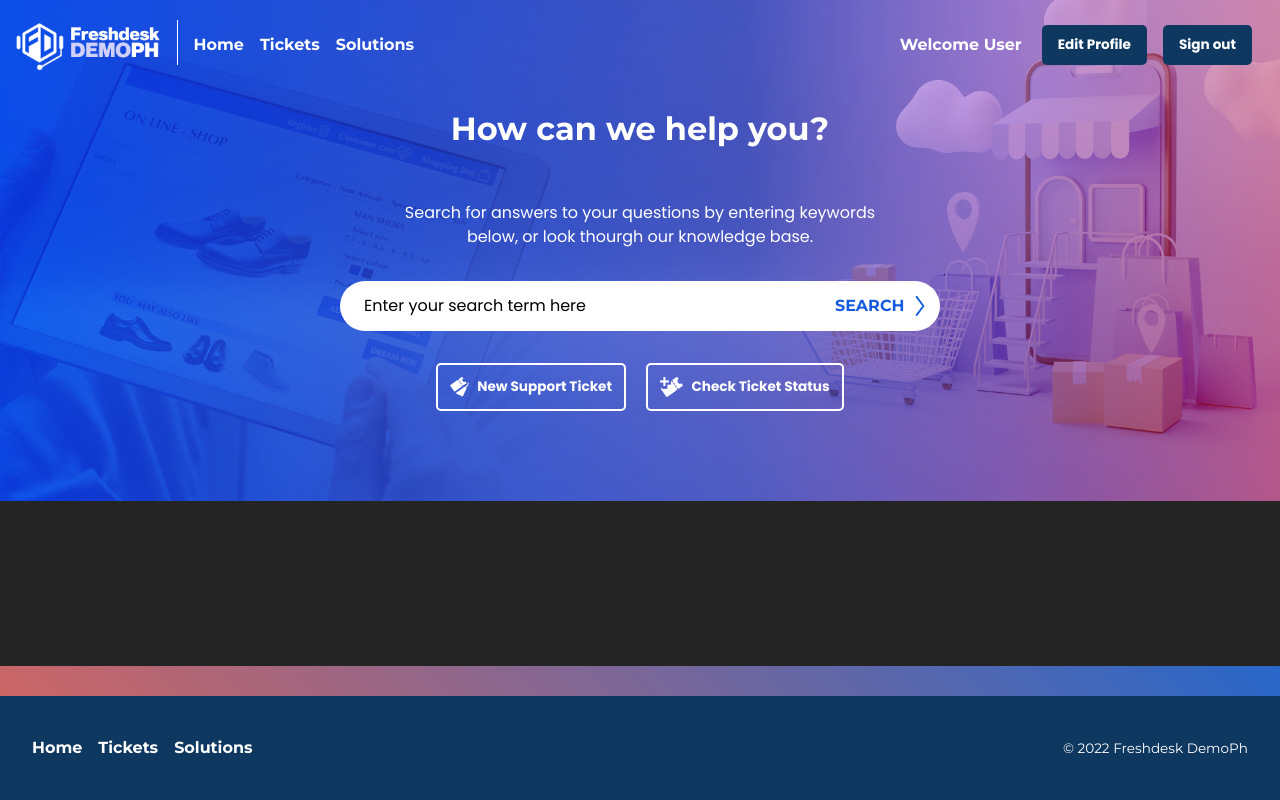
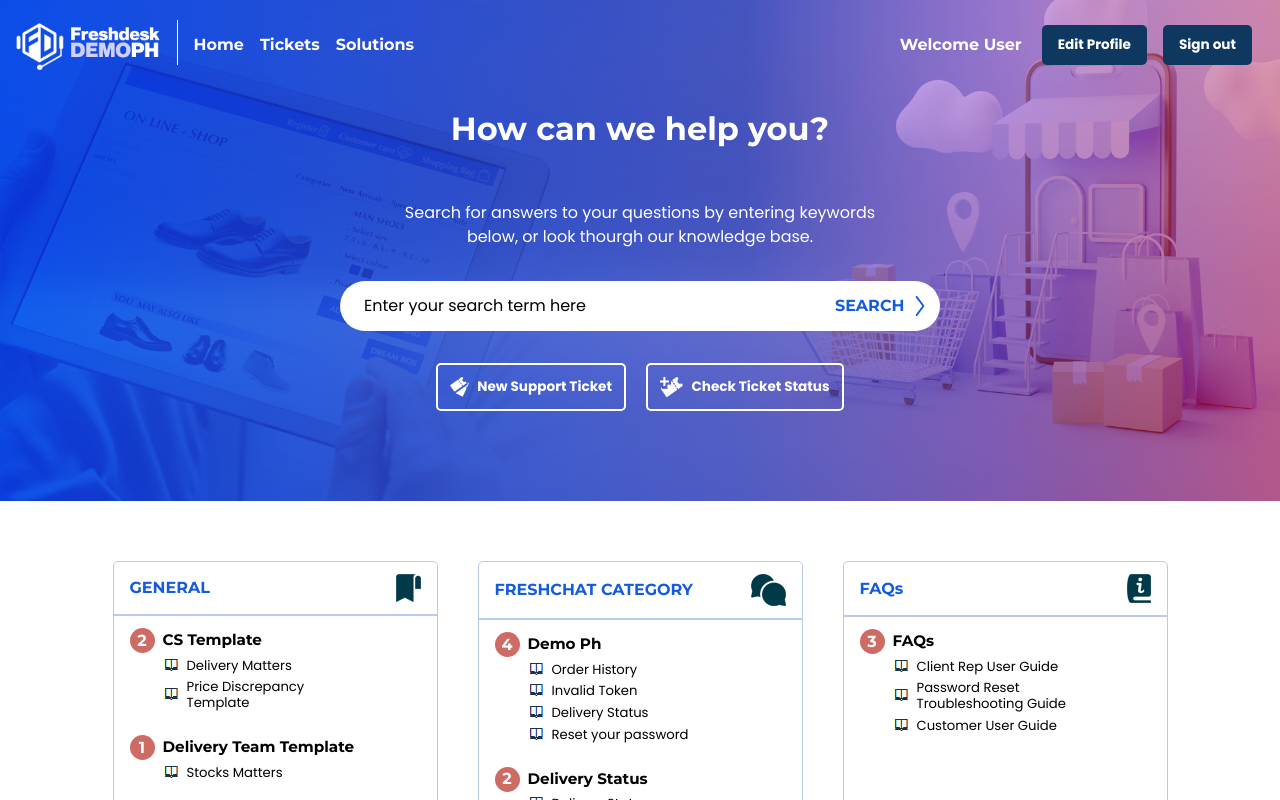
Before and after one commit to fidellim/i4Asia-Technical-Exam, a React (Vite) app: page / in a window 1280 px wide. Shown: the top 800 px of the page. Built offline with nearby package versions, Linux system fonts and the light colour scheme.

Commit message:
add and display data

```diff
--- a/src/pages/Home.jsx
+++ b/src/pages/Home.jsx
@@ -1,6 +1,65 @@
 import arrowRight from '../assets/right-arrow.svg'
 import ticket from '../assets/ticket.png'
 import ticketPlus from '../assets/ticket-plus.png'
+import general from '../assets/general.png'
+import faq from '../assets/faq.png'
+import freshchat from '../assets/freshchat.png'
+import HomeCard from '../components/HomeCard'
+
+const homeData = [
+    {
+        title: 'GENERAL',
+        icon: general,
+        topics: [
+            {
+                title: 'CS Template',
+                number: 2,
+                subheadings: ['Delivery Matters', 'Price Discrepancy Template'],
+            },
+            {
+                title: 'Delivery Team Template',
+                number: 1,
+                subheadings: ['Stocks Matters'],
+            },
+        ],
+    },
+    {
+        title: 'FRESHCHAT CATEGORY',
+        icon: freshchat,
+        topics: [
+            {
+                title: 'Demo Ph',
+                number: 4,
+                subheadings: [
+                    'Order History',
+                    'Invalid Token',
+                    'Delivery Status',
+                    'Reset your password',
+                ],
+            },
+            {
+                title: 'Delivery Status',
+                number: 2,
+                subheadings: ['Delivery Status'],
+            },
+        ],
+    },
+    {
+        title: 'FAQs',
+        icon: faq,
+        topics: [
+            {
+                title: 'FAQs',
+                number: 3,
+                subheadings: [
+                    'Client Rep User Guide',
+                    'Password Reset Troubleshooting Guide',
+                    'Customer User Guide',
+                ],
+            },
+        ],
+    },
+]
 
 const Home = () => {
     return (
@@ -32,7 +91,11 @@ const Home = () => {
                     </button>
                 </div>
             </div>
-            <div className="main-button"></div>
+            <div className="main-bottom">
+                {homeData.map((data) => {
+                    return <HomeCard key={data.title} data={data} />
+                })}
+            </div>
         </div>
     )
 }
--- a/src/scss/main.scss
+++ b/src/scss/main.scss
@@ -2,6 +2,7 @@
 
 @import 'components/footer';
 @import 'components/header';
+@import 'components/homeCard';
 
 @import 'pages/home';
 @import 'pages/login';
@@ -17,5 +18,5 @@ body {
     line-height: 24px;
     font-weight: 400;
     color: rgb(255, 255, 255);
-    background-color: #242424;
+    background-color: white;
 }
--- a/src/scss/pages/_home.scss
+++ b/src/scss/pages/_home.scss
@@ -69,6 +69,16 @@
     gap: 1.25rem;
 }
 
+.main-bottom {
+    display: flex;
+    flex-wrap: wrap;
+    justify-content: center;
+    gap: 2.5rem;
+    color: black;
+    background-color: white;
+    padding: 60px .75rem 60px .75rem;
+}
+
 // desktop
 @media screen and (min-width: 1024px) {
     .search-btn {
```
